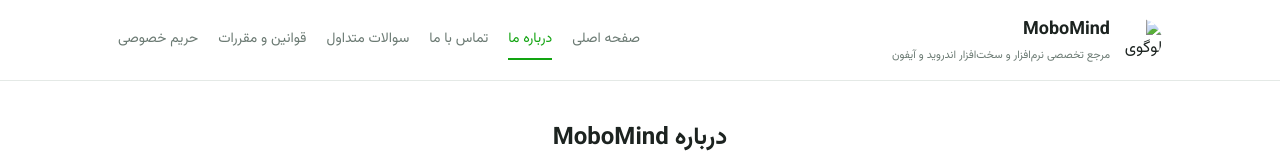
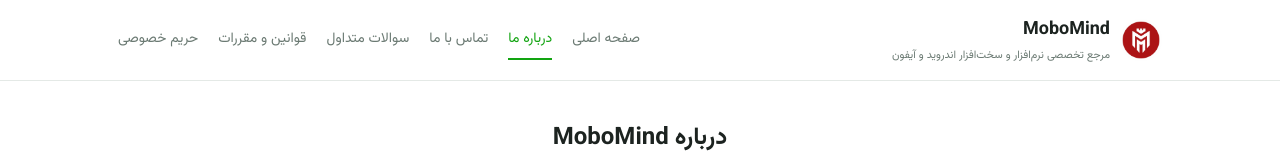
Before and after one commit to MoboMind/MoboMind.github.io, a plain HTML site: page about.html in a window 1280 px wide. Shown: the top 160 px of the page. Drawn offline with Linux system fonts and the light colour scheme.

Commit message:
Update about.html

```diff
--- a/about.html
+++ b/about.html
@@ -13,7 +13,7 @@
 <header class="site">
   <div class="wrap">
     <div class="brand">
-      <img src="assets/logo.png" alt="لوگوی MoboMind">
+      <img src="1784637329003.png" width="50" height="50">
       <div class="name">MoboMind<span class="tag">مرجع تخصصی نرم‌افزار و سخت‌افزار اندروید و آیفون</span></div>
     </div>
     <nav class="mainnav">
```
